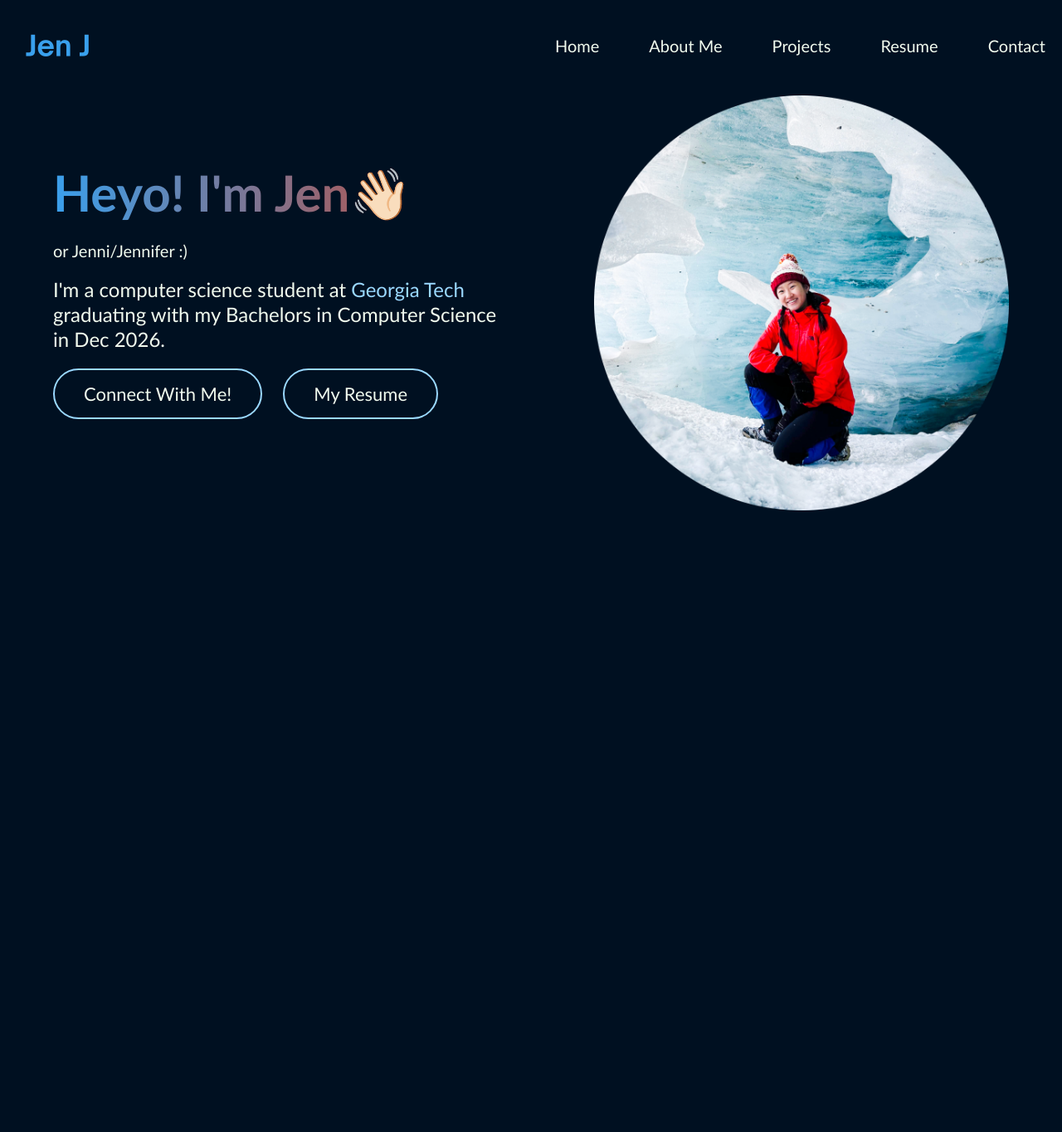
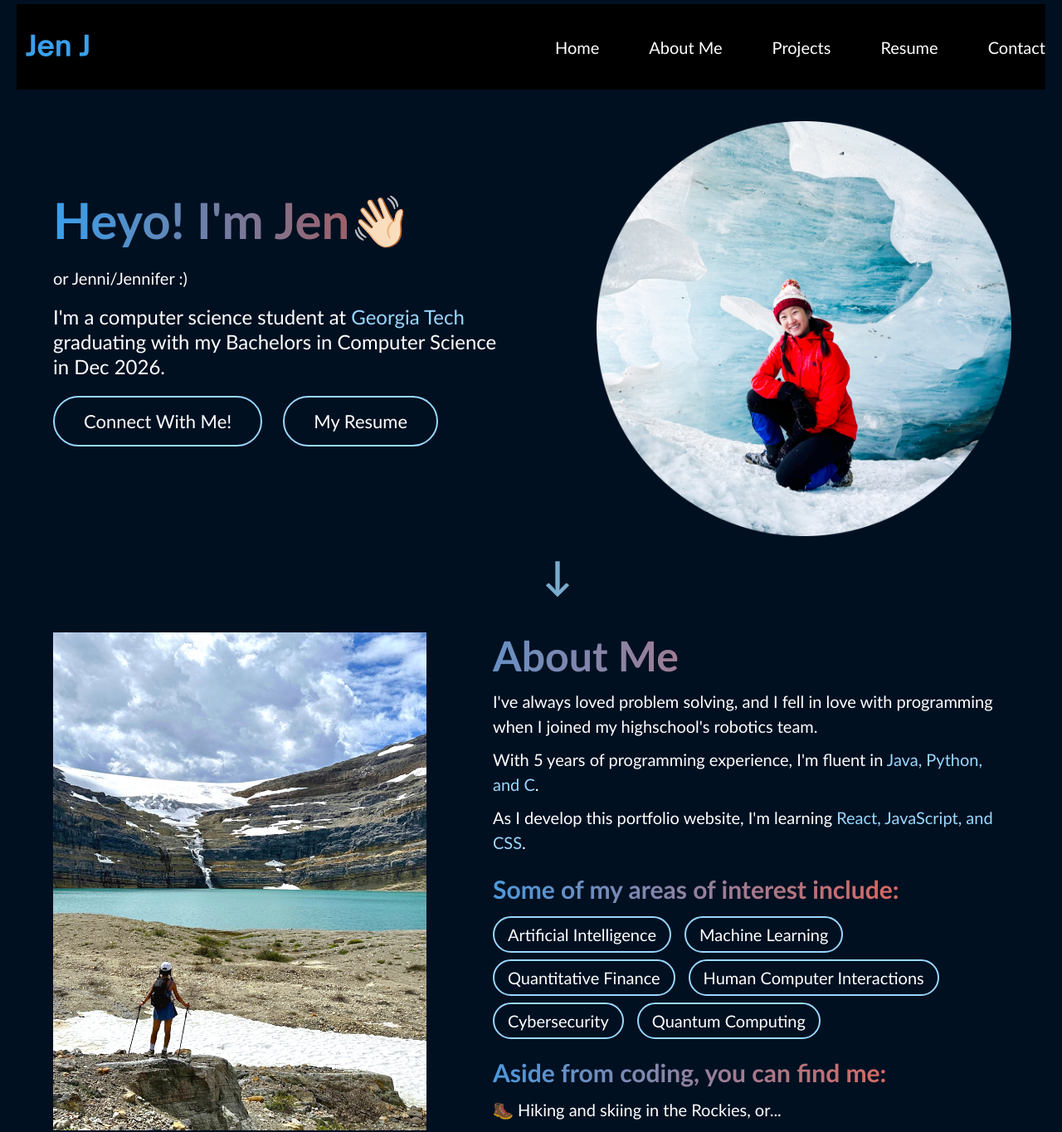
Before and after one commit to jen051/jen051.github.io, a React (Vite) app: page / in a window 1280 px wide. Shown: the whole page at 83% size. Before the commit the page ends 805 px from the top, so only its background shows below. Built offline with nearby package versions, Linux system fonts and the light colour scheme.

Commit message:
added about and page links

```diff
--- a/src/App.jsx
+++ b/src/App.jsx
@@ -1,12 +1,14 @@
 import React from 'react'
 import Navbar from './components/navbar/navbar'
 import Hero from './components/hero/hero'
+import About from './components/about/about'
 
 const App = () => {
   return (
-    <div>
+    <div id='top'>
       <Navbar/>
       <Hero/>
+      <About/>
     </div>
   )
 }
--- /dev/null
+++ b/src/components/about/about.css
@@ -0,0 +1,94 @@
+.about {
+    display: flex;
+    flex-direction: row;
+    align-items: center;
+    justify-content: center;
+    gap: 80px;
+    margin: 5% 5%;
+}
+
+.about-desc {
+    display: flex;
+    align-items: left;
+    flex-direction: column;
+    gap: 10px
+}
+
+.about h1 {
+    text-align: left;
+    font-size: 50px;
+    font-weight: 600;
+    background: linear-gradient(267deg, #ff5a3d 0.5%, #39A0ED 130%);
+    background-clip: text;
+    -webkit-background-clip: text;
+    -webkit-text-fill-color: transparent;
+}
+
+.about h2 {
+    text-align: left;
+    font-size: 30px;
+    font-weight: 600;
+    background: linear-gradient(267deg, #ff5a3d 0.5%, #39A0ED 110%);
+    margin-top: 2%;
+    background-clip: text;
+    -webkit-background-clip: text;
+    -webkit-text-fill-color: transparent;
+}
+
+.about p {
+    color: white;
+    text-align: left;
+    font-size: 20px;
+    line-height: 30px;
+}
+
+.about p span {
+    -webkit-text-fill-color: #9AD8FF;
+}
+
+.cs-interests {
+    display: flex;
+    flex-wrap: wrap;
+    gap: 0.5rem 1rem;
+    padding: 0;
+    margin-top: 5px;
+    list-style: none;
+}
+
+.cs-interests li {
+    border: 2px solid #9AD8FF;
+    padding: 0.5rem 1rem;
+    border-radius: 9999px;
+    font-size: 20px;
+}
+
+.interests {
+    color: white;
+    font-size: 20px;
+    position: relative;
+    height: 2.4rem;
+    /* adjust to match your font-size + line-height */
+    overflow: hidden;
+    margin-top: 5px;
+    padding: 0;
+    list-style: none;
+}
+
+/* 2) All items are stacked and hidden by default */
+.interests li {
+    position: absolute;
+    top: 0;
+    left: 0;
+    width: 100%;
+    display: flex;
+    align-items: center;
+    opacity: 0;
+    transform: translateY(10px);
+    transition: opacity 0.8s ease, transform 0.8s ease;
+}
+
+/* 3) The “active” item fades/slides into view */
+.interests li.active {
+    opacity: 1;
+    transform: translateY(0);
+}
--- /dev/null
+++ b/src/components/about/about.jsx
@@ -0,0 +1,52 @@
+import React, { useState, useEffect }from 'react'
+import './about.css'
+import about_img from '../../assets/about-img.jpg'
+
+const hobbies = [
+    '🥾 Hiking and skiing in the Rockies, or...',
+    '🏃‍♀️ Running around the neighbourhood, or...',
+    '📚 Reading and getting lost in fictional worlds, or...',
+    '🎹 Playing the piano/guitar (somewhat decently) and singing (very badly), or...',
+];
+
+const About = () => {
+    const [activeIdx, setActiveIdx] = useState(0);
+
+    useEffect(() => {
+        const interval = setInterval(() => {
+            setActiveIdx(prev => (prev + 1) % hobbies.length);
+        }, 7000);
+        return () => clearInterval(interval);
+    }, []);
+
+    return (
+        <div id='about' className='about'>
+            <img src={about_img} width='450px' height='600px' />
+            <div className="about-desc">
+                <h1>About Me</h1>
+                <p> I've always loved problem solving, and I fell in love with programming when I joined my highschool's robotics team.</p>
+                <p>With 5 years of programming experience, I'm fluent in <span>Java, Python, and C</span>.</p>
+                <p>As I develop this portfolio website, I'm learning <span>React, JavaScript, and CSS</span>.</p>
+                <h2>Some of my areas of interest include:</h2>
+                <ul className='cs-interests'>
+                    <li>Artificial Intelligence</li>
+                    <li>Machine Learning</li>
+                    <li>Quantitative Finance</li>
+                    <li>Human Computer Interactions</li>
+                    <li>Cybersecurity</li>
+                    <li>Quantum Computing</li>
+                </ul>
+                <h2>Aside from coding, you can find me: </h2>
+                <ul className='interests'>
+                    {hobbies.map((hobby, idx) => (
+                        <li key={idx} className={activeIdx === idx ? 'active' : ''}>
+                            {hobby}
+                        </li>
+                    ))}
+                </ul>
+            </div>
+        </div>
+    )
+}
+
+export default About
--- a/src/components/hero/hero.css
+++ b/src/components/hero/hero.css
@@ -1,98 +1,143 @@
-.hero{
+.hero {
+    display: flex;
+    align-items: center;
+    flex-direction: column;
+    gap: 20px;
+    margin-top: 3%;
+    margin-left: 5%;
+}
+
+.hero img {
+    margin-right: 5%;
+}
+
+.hero-content {
     display: flex;
     align-items: center;
     flex-direction: row;
     gap: 20px
 }
 
-.hero img{
-    margin-right: 5%;
-    margin-top: 5px;
-}
-
-.hero-desc{
-    margin-left: 5%;
+.hero-desc {
     display: flex;
     align-items: left;
     flex-direction: column;
     gap: 20px
 }
 
-.hero h1{
+.hero h1 {
     text-align: left;
     width: 80%;
     font-size: 60px;
     font-weight: 600;
     background: linear-gradient(267deg, #c84630 0.5%, #39A0ED 100%);
-    background-clip:text;
+    background-clip: text;
     -webkit-background-clip: text;
     -webkit-text-fill-color: transparent;
 }
 
-.hero h1 span{
-    -webkit-text-fill-color: #f1faee;
+.hero h1 span {
+    -webkit-text-fill-color: white;
 }
 
-.hero h2{
-    text-align: centeleftr;
+.hero h2 {
+    text-align: left;
     width: 80%;
     font-size: 20px;
     font-weight: 200;
 }
 
-.hero p{
-    width:85%;
+.hero p {
+    width: 85%;
     text-align: left;
     font-size: 24px;
     line-height: 30px;
 }
 
-.hero p a:link{
+.hero p a:link {
     color: #9AD8FF;
     text-decoration: none;
 }
 
-.hero p a:visited{
+.hero p a:visited {
     color: #9AD8FF;
     text-decoration: none;
 }
 
-.hero p a:hover{
+.hero p a:hover {
     color: #39A0ED;
     text-decoration: underline;
 }
 
-.hero-action{
+.hero-action {
     display: flex;
     align-items: center;
-    gap:25px;
+    gap: 25px;
     font-size: 22px;
     font-weight: 500;
     margin-bottom: 25px;
 }
 
-.hero-connect{
+.hero-connect {
     padding: 15px 35px;
     border-radius: 50px;
-    border:2px solid #9AD8FF;
+    border: 2px solid #9AD8FF;
     cursor: pointer;
 }
 
-.hero-resume{
+.hero-resume {
     padding: 15px 35px;
     border-radius: 50px;
-    border:2px solid #9AD8FF;
+    border: 2px solid #9AD8FF;
     cursor: pointer;
 }
 
-.hero-connect:hover{
-    border:2px solid #39A0ED;
-    color:#9AD8FF;
+.hero-connect:hover {
+    border: 2px solid #39A0ED;
+    color: #9AD8FF;
     transform: scale(1.05);
 }
 
-.hero-resume:hover{
-    color:#9AD8FF;
-    border:2px solid #39A0ED;
+.hero-resume:hover {
+    color: #9AD8FF;
+    border: 2px solid #39A0ED;
     transform: scale(1.05);
 }
+
+.scrollButton {
+    display: flex;
+    justify-content: center;
+    align-items: center;
+    flex-direction: column;
+    /* font-size: 40px; */
+    font-weight: 600;
+    transform:scale(2)
+}
+
+.scrollIcon {
+    display: inline-block;
+    position: relative;
+    animation: 2.5s scrollIcon infinite;
+    color:#9AD8FF;
+}
+
+@keyframes scrollIcon {
+    0% {
+        opacity: 0;
+        top: 0;
+    }
+
+    50% {
+        opacity: 1;
+    }
+
+    100% {
+        opacity: 0;
+        top: 15px;
+    }
+}
+
+.anchor-link {
+    text-decoration: none;
+    color: white;
+}
--- a/src/components/hero/hero.jsx
+++ b/src/components/hero/hero.jsx
@@ -2,11 +2,13 @@ import React from 'react'
 import './hero.css'
 import 'animate.css';
 import profile_img from '../../assets/profile-img.png'
+import AnchorLink from 'react-anchor-link-smooth-scroll';
 
 const Hero = () => {
   return (
-    <div className='hero'>
-        <div className="hero-desc">
+    <div id='top' className='hero'>
+        <div className='hero-content'>
+          <div className="hero-desc">
             <h1>Heyo! I'm Jen
               <span>👋🏻</span>
             </h1>
@@ -16,9 +18,14 @@ const Hero = () => {
                 <div className="hero-connect">Connect With Me!</div>
                 <div className="hero-resume">My Resume</div>
             </div>
+          </div>
+          <img class="animate__animated animate__zoomIn"
+          src={profile_img} width="500px" height="500px"/>
         </div>
-        <img class="animate__animated animate__zoomIn"
-         src={profile_img} width="500px" height="500px"/>
+
+        <div class="scrollButton">
+          <AnchorLink className='anchor-link' href='#about'><p class="scrollIcon"> ↓ </p></AnchorLink>
+        </div>
     </div>
   )
 }
--- a/src/components/navbar/navbar.css
+++ b/src/components/navbar/navbar.css
@@ -1,11 +1,18 @@
-.navbar{
-    display:flex;
+.navbar {
+    display: flex;
     align-self: flex-end;
-    align-items:center;
+    align-items: center;
     justify-content: space-between;
-    margin: 5px 20px
+    margin: 5px 20px;
+    z-index: 1000;
+    /* keep it on top of other content */
+    background: #000;
+    /* make sure it has a solid background */
+    position: sticky;
+    top: 0;
 }
-.nav-menu{
+
+.nav-menu {
     display: flex;
     align-items: center;
     list-style: none;
@@ -13,21 +20,15 @@
     font-size: 20px;
     transition: 0.5s;
 }
-.nav-menu li:hover{
-    text-decoration:underline;
+
+.nav-menu li:hover {
+    text-decoration: underline;
     text-decoration-color: #39A0ED;
     text-decoration-style: wavy;
     transform: scale(1.05);
 }
 
-/* .nav-connect{
-    padding: 15px 35px;
-    border-radius: 50px;
-    background: linear-gradient(267deg, #c84630 0.5%, #39A0ED 100%);
-    font-size: 20px;
-    cursor: pointer;
-    transition: 0.5s;
+.anchor-link {
+    text-decoration: none;
+    color: white;
 }
-.nav-connect:hover{
-    transform: scale(1.05);
-} */
--- a/src/components/navbar/navbar.jsx
+++ b/src/components/navbar/navbar.jsx
@@ -1,16 +1,18 @@
-import React from 'react'
+import React, { useState } from 'react'
 import './navbar.css'
 import logo from '../../assets/logo.png'
+import AnchorLink from 'react-anchor-link-smooth-scroll';
 const Navbar = () => {
+  const [menu, setmenu] = useState('top');
   return (
     <div className='navbar'>
-        <img src={logo}/>
+        <AnchorLink className='anchor-link' href='#top'><img src={logo} ></img></AnchorLink>
         <ul className='nav-menu'>
-            <li>Home</li>
-            <li>About Me</li>
-            <li>Projects</li>
-            <li>Resume</li>
-            <li>Contact</li>
+            <li><AnchorLink className='anchor-link' href='#top'><p onClick={()=>setmenu('home')}>Home</p>{menu==='home'}</AnchorLink></li>
+            <li><AnchorLink className='anchor-link' href='#about'><p onClick={()=>setmenu('about')}>About Me</p>{menu==='about'}</AnchorLink></li>
+            <li><AnchorLink className='anchor-link' href='#projects'><p onClick={()=>setmenu('projects')}>Projects</p>{menu==='projects'}</AnchorLink></li>
+            <li><AnchorLink className='anchor-link' href='#resume'><p onClick={()=>setmenu('resume')}>Resume</p>{menu==='resume'}</AnchorLink></li>
+            <li><AnchorLink className='anchor-link' href='#contact'><p onClick={()=>setmenu('contact')}>Contact</p>{menu==='contact'}</AnchorLink></li>
         </ul>
         {/* <div className='nav-connect'>Connect With Me</div> */}
     </div>
--- a/src/index.css
+++ b/src/index.css
@@ -3,9 +3,13 @@
   padding: 0;
 }
 
+html {
+  scroll-behavior: smooth;
+}
+
 body{
   height: 100vh;
   background: #001021;
-  color: #F1FAEE;
+  color: white;
   font-family:'Trebuchet MS', 'Lucida Sans Unicode', 'Lucida Grande', 'Lucida Sans', Arial, sans-serif;
 }
```
Also changed, not shown: src/assets/about-img.jpg (added).
